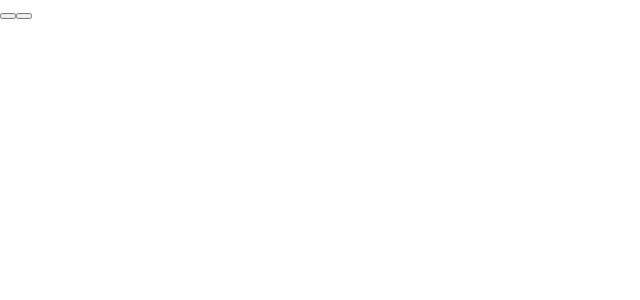
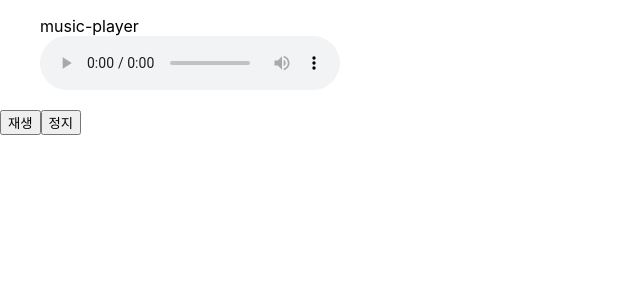
Before and after one commit to bellasimi/REACT_PRACTICE, a Next.js app: page / in a window 1280 px wide. Shown: the top 300 px of the page, without its empty margins (0-640 px from the left). Built offline with nearby package versions, Linux system fonts and the light colour scheme.

Commit message:
refactor: forwardRef로 컴포넌트 분리

```diff
--- a/pages/index.tsx
+++ b/pages/index.tsx
@@ -1,20 +1,8 @@
 import type { NextPage } from "next";
-import { useEffect, useRef, Component } from "react";
-import Head from "next/head";
-import Image from "next/image";
-import styles from "../styles/Home.module.css";
+import MusicPlayer from "../src/component/MusicPlayer";
 
 const Home: NextPage = () => {
-  const callbackRef = (element: any) => {
-    console.log(element);
-  };
-
-  return (
-    <div ref={callbackRef}>
-      <button></button>
-      <button></button>
-    </div>
-  );
+  return <MusicPlayer />;
 };
 
 export default Home;
--- /dev/null
+++ b/src/component/Audio.tsx
@@ -0,0 +1,23 @@
+import { forwardRef, ForwardedRef } from "react";
+
+const Audio = forwardRef(function Audio(
+  props: any,
+  ref: ForwardedRef<HTMLAudioElement>
+) {
+  return (
+    <figure>
+      <figcaption>music-player</figcaption>
+      <audio
+        ref={ref}
+        controls
+        src="https://drive.google.com/uc?export=download&id=1Yb2IL4-3fvwgzxLcIqPWRrdugXFsJVxA"
+      >
+        <a href="https://drive.google.com/uc?export=download&id=1Yb2IL4-3fvwgzxLcIqPWRrdugXFsJVxA">
+          Download audio
+        </a>
+      </audio>
+    </figure>
+  );
+});
+
+export default Audio;
--- a/src/component/MusicPlayer.tsx
+++ b/src/component/MusicPlayer.tsx
@@ -1,7 +1,7 @@
-import { useEffect, useRef } from "react";
+import { useRef } from "react";
+import Audio from "./Audio";
 
 const MusicPlayer = () => {
-  const ref = useRef<HTMLDivElement>(null);
   const audioRef = useRef<HTMLAudioElement>(null);
 
   const handlePlay = () => {
@@ -12,28 +12,11 @@ const MusicPlayer = () => {
     audioRef.current?.pause();
   };
 
-  useEffect(() => {
-    console.log(ref);
-  }, []);
-
   return (
     <>
-      <figure>
-        <figcaption>music-player</figcaption>
-        <audio
-          ref={audioRef}
-          controls
-          src="https://drive.google.com/uc?export=download&id=1Yb2IL4-3fvwgzxLcIqPWRrdugXFsJVxA"
-        >
-          <a href="https://drive.google.com/uc?export=download&id=1Yb2IL4-3fvwgzxLcIqPWRrdugXFsJVxA">
-            Download audio
-          </a>
-        </audio>
-      </figure>
-      <div ref={ref}>
-        <button onClick={handlePlay}>재생</button>
-        <button onClick={handlePause}>정지</button>
-      </div>
+      <Audio ref={audioRef} />
+      <button onClick={handlePlay}>재생</button>
+      <button onClick={handlePause}>정지</button>
     </>
   );
 };
```
